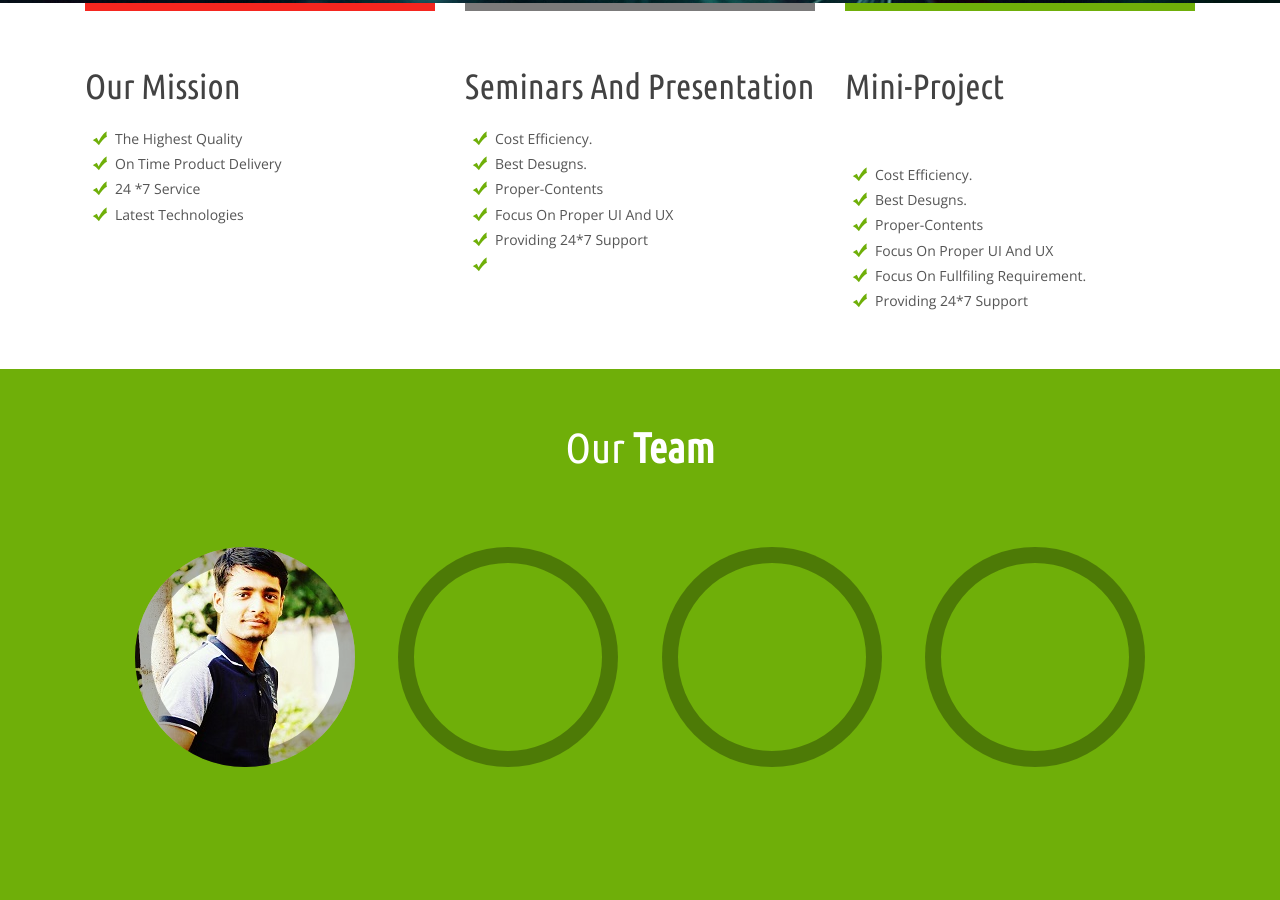
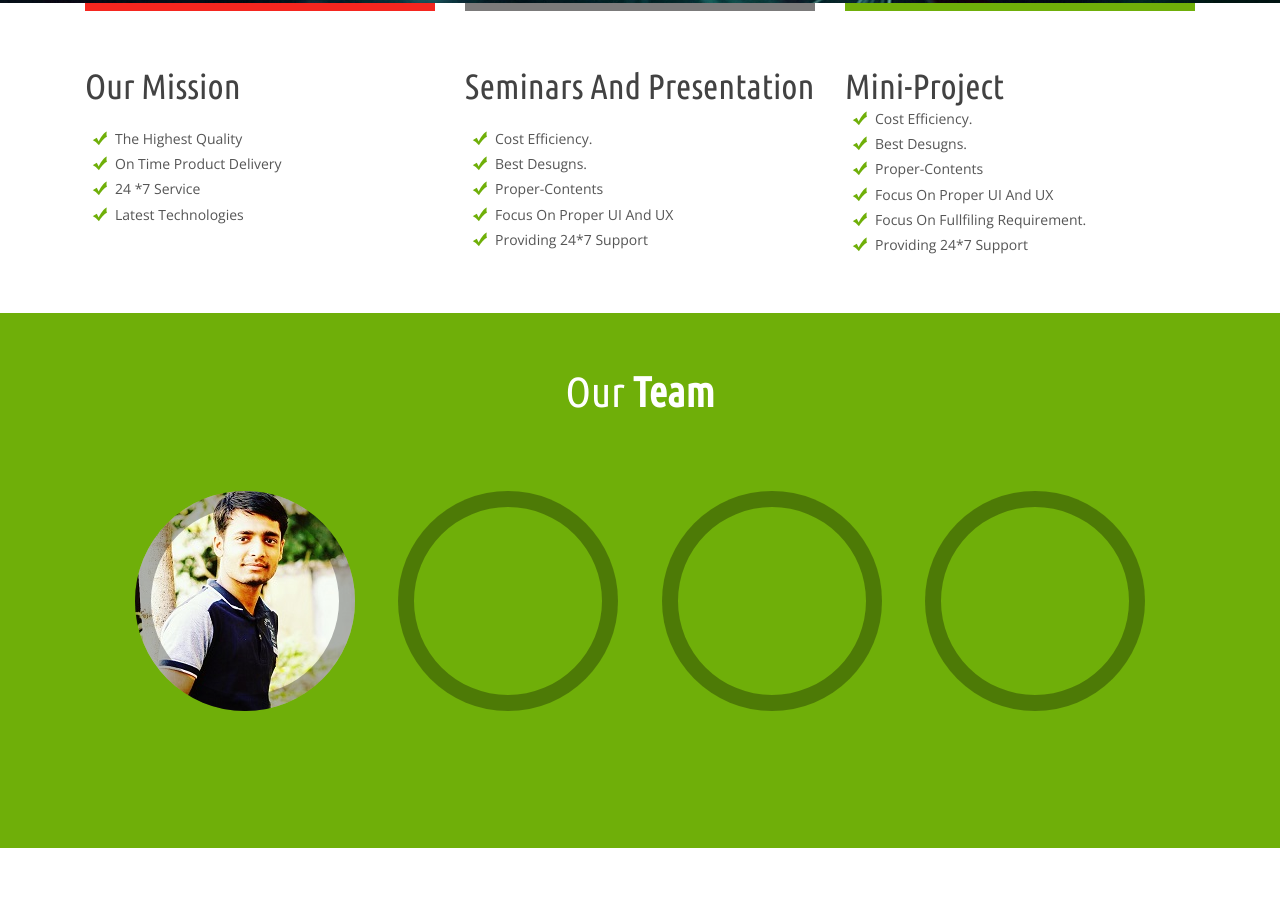
Before and after one commit to thedevankit/web, a plain HTML site: page index.html in a window 1280 px wide. Shown: the part 2016-2916 px from the top of the page. Drawn offline with nearby package versions, Linux system fonts and the light colour scheme; files whose address does not match are found by name; a web font is replaced by a local one.

Commit message:
Update index.html

```diff
--- a/index.html
+++ b/index.html
@@ -308,7 +308,6 @@ html {
 
 											<li><a>24 *7 Service</a></li>
 											<li><a>Latest technologies</a></li>
-											<!-- <li><a href="#">Praesent lacinia</a></li> -->
 										</ul>
 									</div>
 								</div>
@@ -324,15 +323,12 @@ html {
 											<li><a>Focus on proper UI and UX </a></li>
 											<li><a>Providing 24*7 support </a></li>
 
-											<li><a></a></li>
-											<!-- <li><a href="#">Praesent lacinia</a></li> -->
 										</ul>
 									</div>
 								</div>
 								<div class="col-md-4 cook-grid">
 									<div class="cook3">
 										<h3>Mini-Project</h3>
-										<p><!-- Fratione uptate mseesciun neque porroisqm estrem equia dolorer ntreterase geryiuyasa miertase. --></p>
 										<ul>
 											<li><a>Cost Efficiency.</a></li>
 											<li><a>Best Desugns.</a></li>
```
